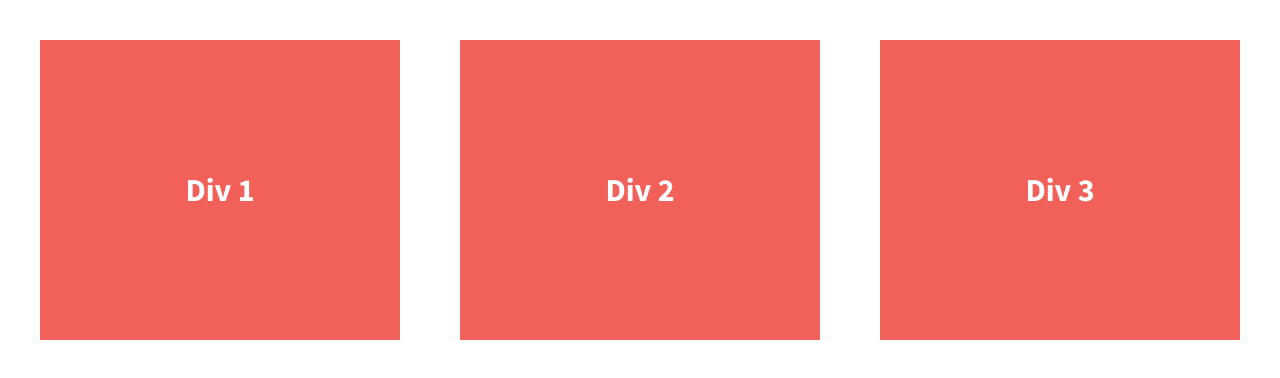
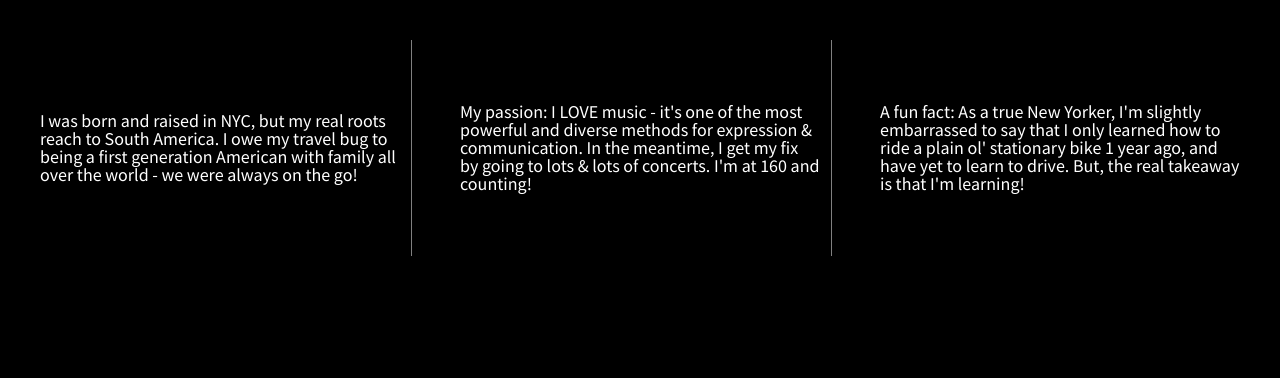
Before and after one commit to kelsey-ryan/divs-flexbox-starter, a plain HTML site: page index.html in a window 1280 px wide. Drawn offline with nearby package versions, Linux system fonts and the light colour scheme.

Commit message:
Added text, changed background color, added borders between columns

```diff
--- a/css/main.css
+++ b/css/main.css
@@ -97,7 +97,7 @@ textarea {
 
 
 html {
-  background-color: #fff;
+  background-color: #000000;
   height: 100%;
 }
 
@@ -110,21 +110,28 @@ body {
 
 .wrapper {
   display: flex;
+  flex-flow: row wrap;
   justify-content: space-between;
-  font-weight: 700;
+  align-items: center;
+  font-weight: 500;
 }
 
 .div-1, .div-2, .div-3 {
-  /*give the divs a width of 30%, add display:flex, set justify-content and align-items to center*/
   display: flex;
   width: 30%;
   justify-content: center;
   align-items: center;
   color: #fff;
-  line-height: 1.5em;
-  font-size: 1.6em;
-  background-color: #f16059;
-  height: 300px;
+  line-height: 1em;
+  font-size: 0.9em;
+  background-color: #000000;
+  height: 12em;
+  margin: 0;
+}
+
+.div-1, .div-2 {
+  border-right: 1px solid gray;
+  padding-right: 0.6em;
 }
 
 
--- a/index.html
+++ b/index.html
@@ -23,13 +23,13 @@
 
         <section class="wrapper">
             <div class="div-1">
-                Div 1
+                <p>I was born and raised in NYC, but my real roots reach to South America. I owe my travel bug to being a first generation American with family all over the world - we were always on the go!</p>
             </div>
             <div class="div-2">
-                Div 2
+                <p>My passion: I LOVE music - it's one of the most powerful and diverse methods for expression &amp; communication. In the meantime, I get my fix by going to lots &amp; lots of concerts. I'm at 160 and counting!</p>
             </div>
             <div class="div-3">
-                Div 3
+                <p>A fun fact: As a true New Yorker, I'm slightly embarrassed to say that I only learned how to ride a plain ol' stationary bike 1 year ago, and have yet to learn to drive. But, the real takeaway is that I'm learning!</p>
             </div>
         </section>
 
```
